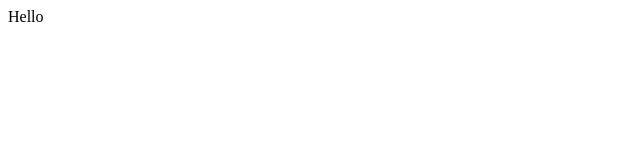
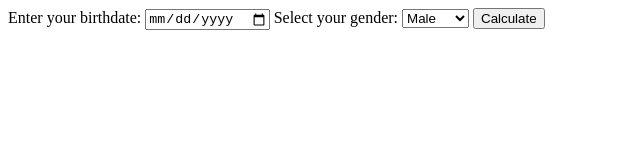
Before and after one commit to Teatoller/akan-web-application, a plain HTML site: page index.html in a window 1280 px wide. Shown: the whole page, without its empty margins (0-640 px from the left). Drawn offline with Linux system fonts and the light colour scheme.

Commit message:
add basic form

```diff
--- a/index.html
+++ b/index.html
@@ -1,12 +1,30 @@
 <html lang="en">
+
 <head>
     <meta charset="UTF-8">
     <meta name="viewport" content="width=device-width, initial-scale=1.0">
     <title>Akan name</title>
-    <link href="css/styles.css" rel="stylesheet" type="text/css"/>
+    <link href="css/styles.css" rel="stylesheet" type="text/css" />
 </head>
+
 <body>
-    <p>Hello</p>
+    <form id="akanForm">
+        <label for="birthdate">Enter your birthdate:</label>
+        <input type="date" id="birthdate" name="birthdate">
+        <label for="gender">Select your gender:</label>
+        <select id="gender" name="gender">
+            <option value="male">Male</option>
+            <option value="female">Female</option>
+        </select>
+        <button type="button" onclick="calculateAkanName()">Calculate</button>
+        <p id="akanResult"></p>
+    </form>
+    <script>
+        function calculateAkanName() {
+            console.log("I have been clicked")
+        }
+    </script>
 
 </body>
+
 </html>
```
